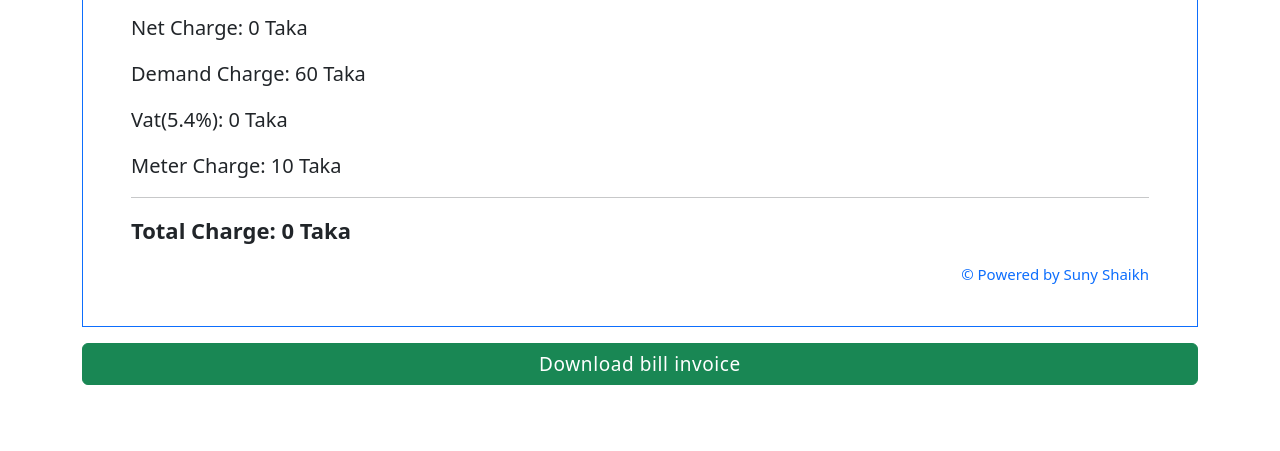
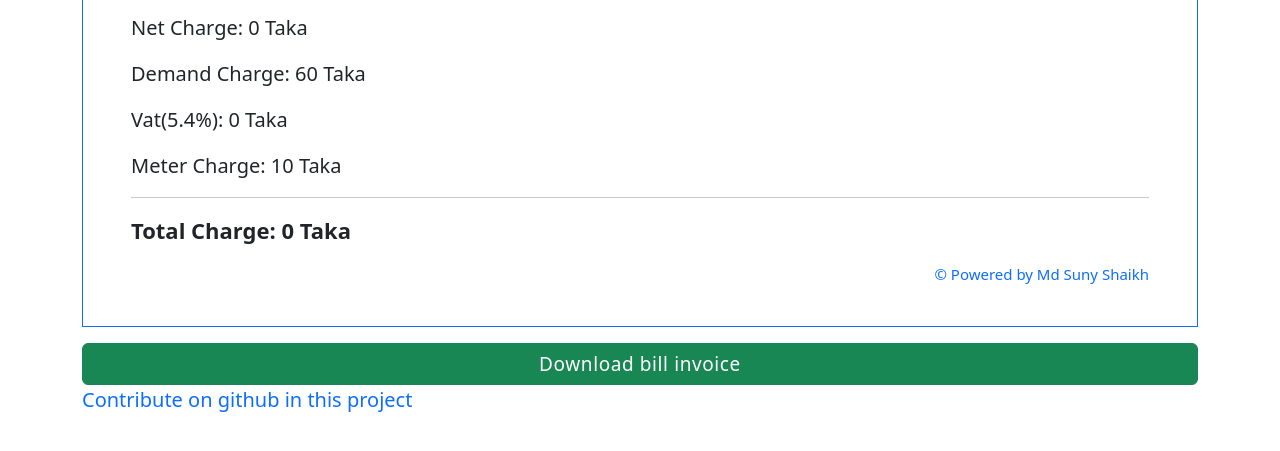
Before and after one commit to suny-dev/electric-bill-calculator, a plain HTML site: page index.html in a window 1280 px wide. Shown: the part 291-742 px from the top of the page. Drawn offline with nearby package versions, Linux system fonts and the light colour scheme.

Commit message:
update profile link

```diff
--- a/index.html
+++ b/index.html
@@ -30,10 +30,12 @@
             <p id="meterCharge"> Meter Charge: 10 Taka </p>
             <hr/>
             <p class="fw-bold" id="totalCharge"> Total Charge: 0 Taka </p>
-            <p class="copyright w-100 float-right"> &copy; Powered by <a href="https://facebook.com/md.suny.shaikh"> Suny Shaikh </a> </p>
+            <p class="copyright w-100 float-right"> &copy; Powered by <a href="https://github.com/suny-dev">Md Suny Shaikh </a> </p>
         </div>
 
         <button type="button" class="btn btn-success w-100" id="download" data-bs-toggle="popover" data-bs-trigger="focus" data-bs-placement="top" title="Downloaded!"> Download bill invoice </button>
+        <br>
+        <a href="https://github.com/suny-dev/electric-bill-calculator/" class="text-primary"> Contribute on github in this project </a>
     </div>
 
     <script src="https://cdn.jsdelivr.net/npm/bootstrap@5.2.0-beta1/dist/js/bootstrap.bundle.min.js" integrity="sha384-pprn3073KE6tl6bjs2QrFaJGz5/SUsLqktiwsUTF55Jfv3qYSDhgCecCxMW52nD2" crossorigin="anonymous"></script>
```
